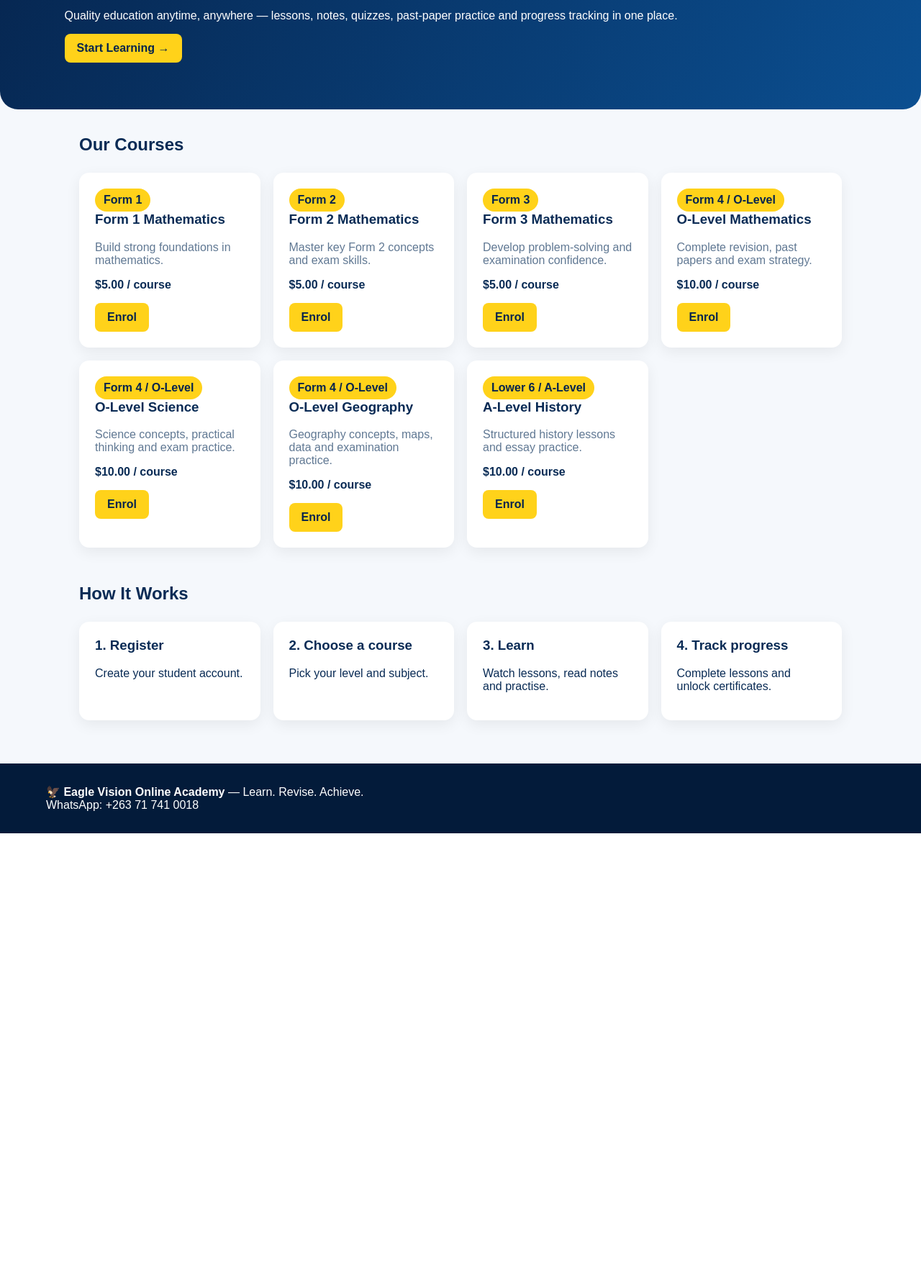
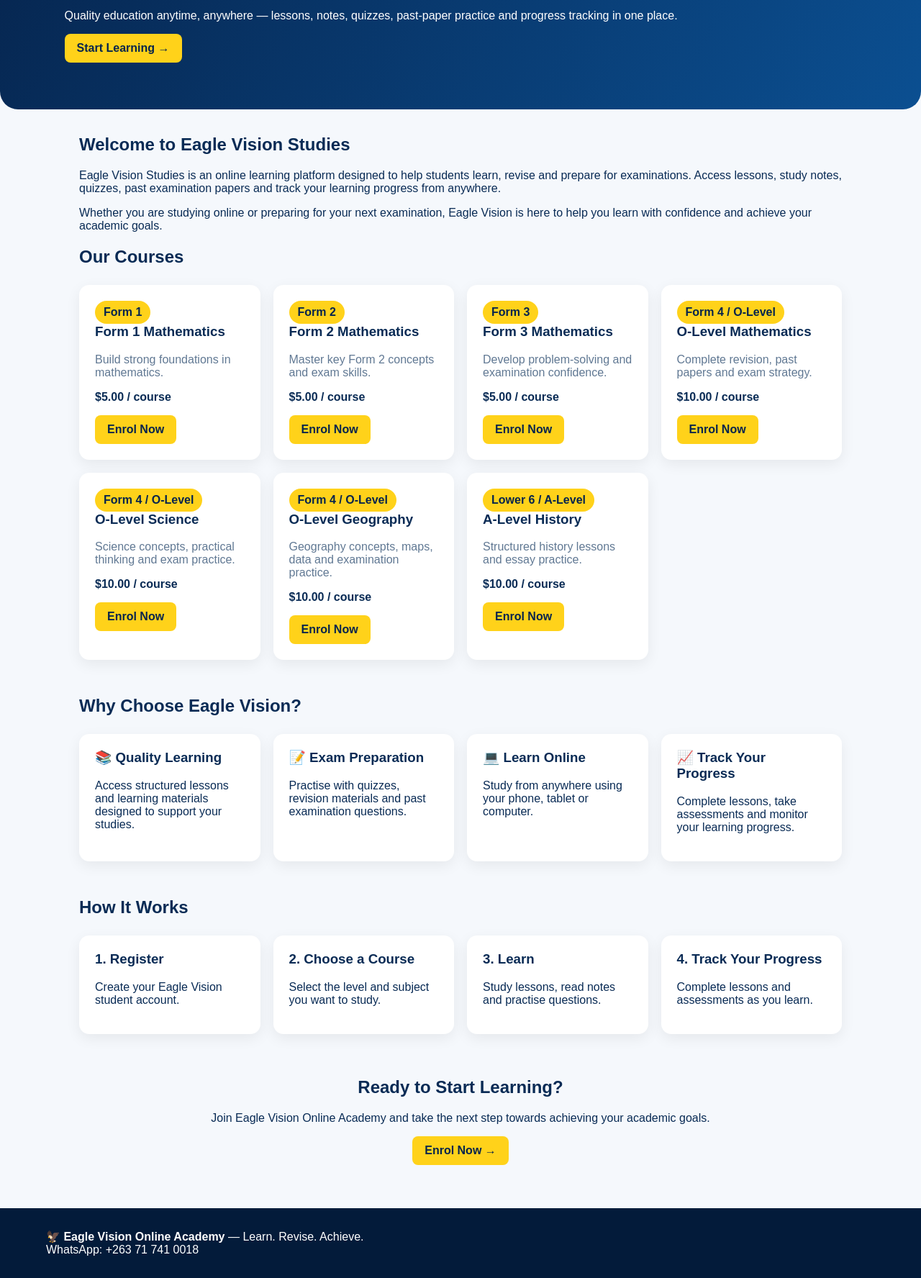
Before and after one commit to abandaj23173-wq/eagle-vision-online-academy, a Flask app: page / in a window 1280 px wide. Shown: the part 278-2054 px from the top of the page at 72% size. Before the commit the page ends 1436 px from the top, so only its background shows below. Run offline with Flask 3, Linux system fonts and the light colour scheme; data comes from the database, SQL or seed files in the repository.

Commit message:
Update index.html

```diff
--- a/templates/index.html
+++ b/templates/index.html
@@ -1,4 +1,178 @@
-{% extends "base.html" %}{% block content %}
-<section class="hero"><span class="pill">Your Future Starts Here</span><h1>Welcome to <em>Eagle Vision</em><br>Online Academy</h1><p>Quality education anytime, anywhere — lessons, notes, quizzes, past-paper practice and progress tracking in one place.</p><a class="btn" href="{{ url_for('register') }}">Start Learning →</a></section>
-<div class="container"><h2>Our Courses</h2><div class="cards">{% for c in courses %}<article class="card"><span class="pill">{{c.level}}</span><h3>{{c.title}}</h3><p class="muted">{{c.description}}</p><p><strong>${{"%.2f"|format(c.price)}} / course</strong></p>{% if g.user %}<a class="btn" href="{{url_for('course',course_id=c.id)}}">View Course</a>{% else %}<a class="btn" href="{{url_for('register')}}">Enrol</a>{% endif %}</article>{% endfor %}</div>
-<h2 style="margin-top:50px">How It Works</h2><div class="cards"><div class="card"><h3>1. Register</h3><p>Create your student account.</p></div><div class="card"><h3>2. Choose a course</h3><p>Pick your level and subject.</p></div><div class="card"><h3>3. Learn</h3><p>Watch lessons, read notes and practise.</p></div><div class="card"><h3>4. Track progress</h3><p>Complete lessons and unlock certificates.</p></div></div></div>{% endblock %}
+{% extends "base.html" %}
+
+{% block content %}
+
+<section class="hero">
+    <span class="pill">Your Future Starts Here</span>
+
+    <h1>
+        Welcome to <em>Eagle Vision</em><br>
+        Online Academy
+    </h1>
+
+    <p>
+        Quality education anytime, anywhere — lessons, notes, quizzes,
+        past-paper practice and progress tracking in one place.
+    </p>
+
+    <a class="btn" href="{{ url_for('register') }}">
+        Start Learning →
+    </a>
+</section>
+
+
+<div class="container">
+
+    <section>
+        <h2>Welcome to Eagle Vision Studies</h2>
+
+        <p>
+            Eagle Vision Studies is an online learning platform designed to
+            help students learn, revise and prepare for examinations.
+            Access lessons, study notes, quizzes, past examination papers
+            and track your learning progress from anywhere.
+        </p>
+
+        <p>
+            Whether you are studying online or preparing for your next
+            examination, Eagle Vision is here to help you learn with
+            confidence and achieve your academic goals.
+        </p>
+    </section>
+
+
+    <section>
+        <h2>Our Courses</h2>
+
+        <div class="cards">
+
+            {% for c in courses %}
+
+            <article class="card">
+
+                <span class="pill">{{ c.level }}</span>
+
+                <h3>{{ c.title }}</h3>
+
+                <p class="muted">
+                    {{ c.description }}
+                </p>
+
+                <p>
+                    <strong>
+                        ${{ "%.2f"|format(c.price) }} / course
+                    </strong>
+                </p>
+
+                {% if g.user %}
+
+                <a class="btn"
+                   href="{{ url_for('course', course_id=c.id) }}">
+                    View Course
+                </a>
+
+                {% else %}
+
+                <a class="btn"
+                   href="{{ url_for('register') }}">
+                    Enrol Now
+                </a>
+
+                {% endif %}
+
+            </article>
+
+            {% endfor %}
+
+        </div>
+    </section>
+
+
+    <section>
+        <h2 style="margin-top:50px">Why Choose Eagle Vision?</h2>
+
+        <div class="cards">
+
+            <div class="card">
+                <h3>📚 Quality Learning</h3>
+                <p>
+                    Access structured lessons and learning materials
+                    designed to support your studies.
+                </p>
+            </div>
+
+            <div class="card">
+                <h3>📝 Exam Preparation</h3>
+                <p>
+                    Practise with quizzes, revision materials and
+                    past examination questions.
+                </p>
+            </div>
+
+            <div class="card">
+                <h3>💻 Learn Online</h3>
+                <p>
+                    Study from anywhere using your phone, tablet or
+                    computer.
+                </p>
+            </div>
+
+            <div class="card">
+                <h3>📈 Track Your Progress</h3>
+                <p>
+                    Complete lessons, take assessments and monitor
+                    your learning progress.
+                </p>
+            </div>
+
+        </div>
+    </section>
+
+
+    <section>
+        <h2 style="margin-top:50px">How It Works</h2>
+
+        <div class="cards">
+
+            <div class="card">
+                <h3>1. Register</h3>
+                <p>Create your Eagle Vision student account.</p>
+            </div>
+
+            <div class="card">
+                <h3>2. Choose a Course</h3>
+                <p>Select the level and subject you want to study.</p>
+            </div>
+
+            <div class="card">
+                <h3>3. Learn</h3>
+                <p>Study lessons, read notes and practise questions.</p>
+            </div>
+
+            <div class="card">
+                <h3>4. Track Your Progress</h3>
+                <p>Complete lessons and assessments as you learn.</p>
+            </div>
+
+        </div>
+    </section>
+
+
+    <section style="text-align:center; margin-top:60px; margin-bottom:40px">
+
+        <h2>Ready to Start Learning?</h2>
+
+        <p>
+            Join Eagle Vision Online Academy and take the next step
+            towards achieving your academic goals.
+        </p>
+
+        <a class="btn" href="{{ url_for('register') }}">
+            Enrol Now →
+        </a>
+
+    </section>
+
+</div>
+
+{% endblock %}
```
